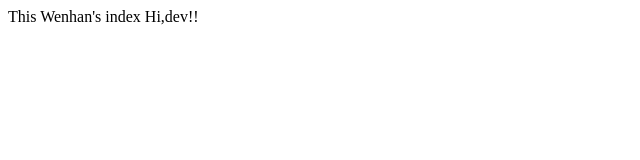
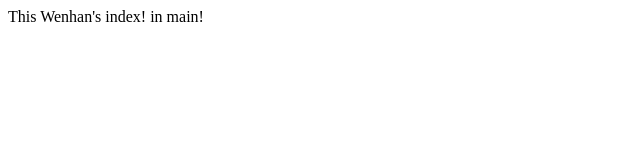
Before and after one commit to jiuShiQi97/it3080c_scripts, a plain HTML site: page testing/index.html in a window 1280 px wide. Shown: the full height of the page, 0-640 px from the left. Drawn offline with Linux system fonts and the light colour scheme.

Commit message:
change something wrong

```diff
--- a/testing/index.html
+++ b/testing/index.html
@@ -3,8 +3,6 @@
 <title>This is  my html</title>
 </head>
 <body>
-This Wenhan's index
-
-Hi,dev!!
+This Wenhan's index! in main!
 </body>
 </html>
```
